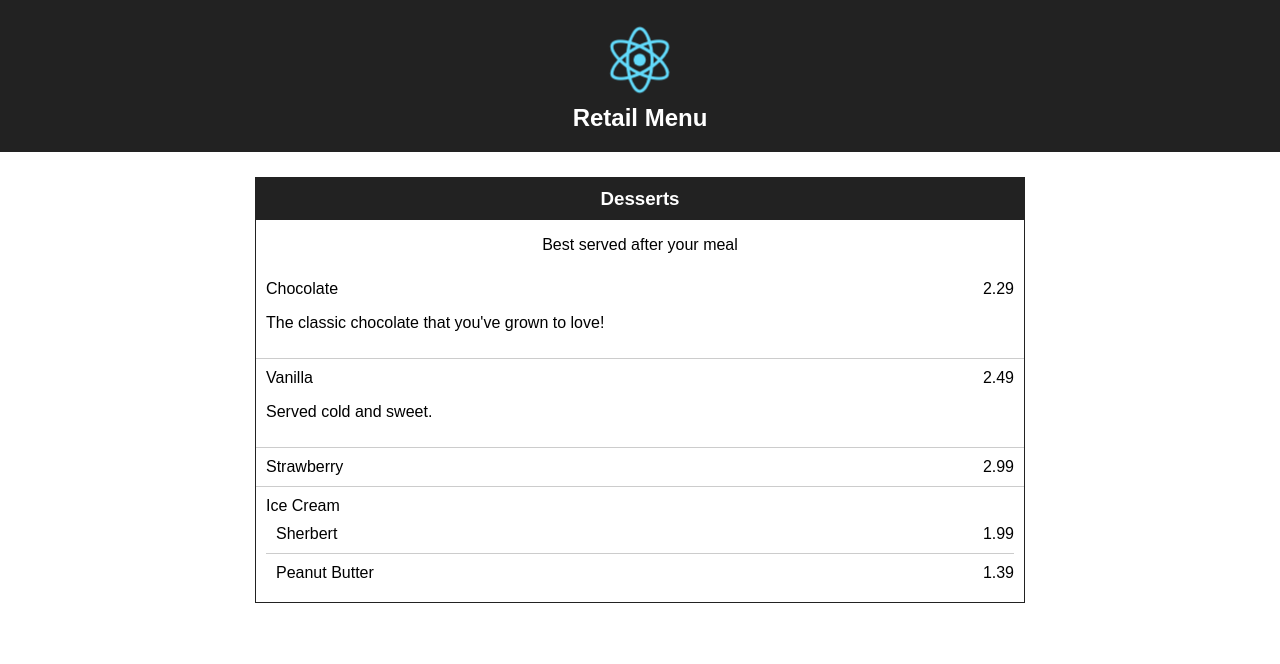
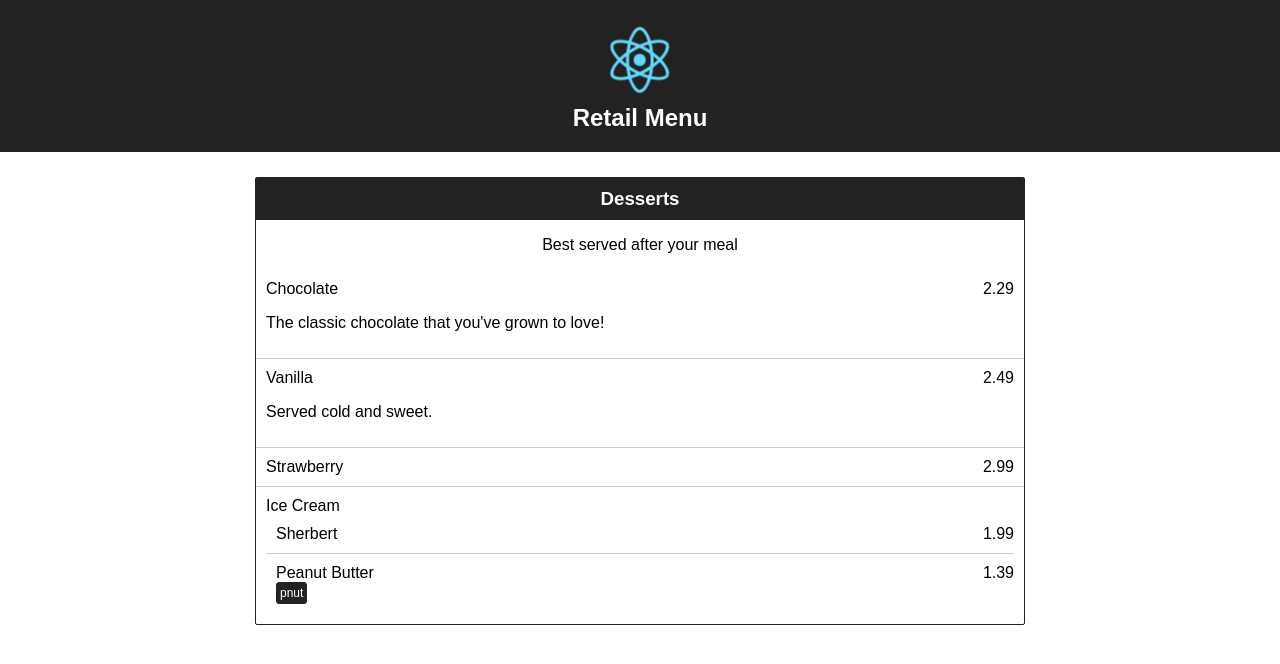
Before and after one commit to patrickcole/react-retail-menu, a React (Create React App) app in the folder editor/: page / in a window 1280 px wide. Shown: the top 664 px of the page. Built offline with nearby package versions, Linux system fonts and the light colour scheme.

Commit message:
Adds tags to retail menu items

```diff
--- a/editor/src/App.css
+++ b/editor/src/App.css
@@ -32,9 +32,10 @@
   width: 60vw;
   margin: 25px auto;
   border: 1px solid #222;
+  border-radius: 2px;
 }
 
-.retail-menu-category {
+.retail-menu__category {
 
   margin: 0;
   padding: 10px;
@@ -42,7 +43,7 @@
   color: #fff;
 }
 
-.retail-menu-items {
+.retail-menu__items {
 
   list-style-type: none;
   margin: 0;
@@ -50,31 +51,41 @@
   flex: 0 0 100%;
 }
 
-.retail-menu-item {
+.retail-menu__item {
   padding: 10px;
   display: flex;
   flex-wrap: wrap;
   border-bottom: 1px solid #ccc;
 }
 
-  .retail-menu-item:last-child {
+  .retail-menu__item:last-child {
 
     border-bottom-width: 0;
   }
 
-  .retail-menu-item .retail-menu-item {
+  .retail-menu__item .retail-menu__item {
 
     padding-right: 0;
   }
 
-.retail-menu-title {
+.retail-menu__title {
 
   flex: 1 1 60%;
   text-align: left;
 }
 
-.retail-menu-price {
+.retail-menu__price {
 
   flex: 1 1 40%;
   text-align: right;
 }
+
+.retail-menu__tag {
+
+  font-size: 12px;
+  padding: 3px;
+  border: 1px solid #222;
+  background-color: #222;
+  color: #fff;
+  border-radius: 3px;
+}
--- a/editor/src/App.js
+++ b/editor/src/App.js
@@ -22,7 +22,13 @@ class App extends Component {
             title: "Ice Cream",
             items: [
               { title: "Sherbert", price: "1.99" },
-              { title: "Peanut Butter", price: "1.39" }
+              {
+                title: "Peanut Butter",
+                price: "1.39",
+                tags: [
+                  { tag: "pnut", description: "Peanut Allergy" }
+                ]
+              }
             ]
           }
         ]
@@ -37,11 +43,7 @@ class App extends Component {
           <img src={logo} className="App-logo" alt="logo" />
           <h1 className="App-title">Retail Menu</h1>
         </header>
-        <RetailMenuCategory
-          title={ this.state.menu.title }
-          is_category={ this.state.menu.is_category }
-          description= { this.state.menu.description }
-          items={ this.state.menu.items } />
+        <RetailMenuCategory menu={ this.state.menu } />
       </div>
     );
   }
--- a/editor/src/RetailMenuCategory.js
+++ b/editor/src/RetailMenuCategory.js
@@ -4,27 +4,26 @@ import RetailMenuItem from './RetailMenuItem';
 export default class RetailMenuCategory extends Component {
 
   buildItems() {
-    return this.props.items.map( (item, index) => (
-      <RetailMenuItem key={index} item={item} />
-    ));
+
+    return this.props.menu.items.map( (item, index) => <RetailMenuItem key={index} item={item} /> );
   }
 
   render(){
 
     let categoryDescription;
 
-    if ( this.props.description ) {
+    if ( this.props.menu.description ) {
 
-      categoryDescription = <p>{ this.props.description }</p>;
+      categoryDescription = <p>{ this.props.menu.description }</p>;
     }
 
-    if ( this.props.is_category ){
+    if ( this.props.menu.is_category ){
 
       return (
         <div className="retail-menu">
-          <h3 className="retail-menu-category">{ this.props.title }</h3>
+          <h3 className="retail-menu__category">{ this.props.menu.title }</h3>
           { categoryDescription }
-          <ul className="retail-menu-items">
+          <ul className="retail-menu__items">
             { this.buildItems() }
           </ul>
         </div>
@@ -32,7 +31,7 @@ export default class RetailMenuCategory extends Component {
     } else {
 
       return (
-        <ul className="retail-menu-items">
+        <ul className="retail-menu__items">
           { this.buildItems() }
         </ul>
       )
--- a/editor/src/RetailMenuItem.js
+++ b/editor/src/RetailMenuItem.js
@@ -1,44 +1,49 @@
 import React, {Component} from 'react';
-
 import RetailMenuCategory from './RetailMenuCategory';
 
 export default class RetailMenuItem extends Component {
 
+  buildTags(tags) {
+
+    if ( tags ){
+
+      return tags.map( (item, index) => <span className="retail-menu__tag" key={index}>{item.tag}</span>)
+    } else {
+
+      return;
+    }
+  }
+
   buildItem() {
 
     let itemSubItems;
-    let itemCategoryTitle;
     let itemPrice;
     let itemDescription;
 
-    if ( this.props.item.is_category ){
-
-      itemCategoryTitle = this.props.item.title;
-    }
-
-    if ( this.props.item.items ){
-
-      itemSubItems = <RetailMenuCategory title={ itemCategoryTitle } items={ this.props.item.items } />
-    }
-
-    if ( this.props.item.description ){
+    if ( this.props.item.description ) {
 
       itemDescription = <p>{ this.props.item.description }</p>
     }
 
-    if ( this.props.item.price ){
+    if ( this.props.item.items ) {
 
-      itemPrice = <span className="retail-menu-price">{ this.props.item.price }</span>;
+      itemSubItems = <RetailMenuCategory menu={ this.props.item } />
+    }
+
+    if ( this.props.item.price ) {
+
+      itemPrice = <span className="retail-menu__price">{ this.props.item.price }</span>;
     }
 
     return (
-      <li className="retail-menu-item">
-        <span className="retail-menu-title">{ this.props.item.title }</span>
+      <li className="retail-menu__item">
+        <span className="retail-menu__title">{ this.props.item.title }</span>
         { itemPrice }
         { itemDescription }
+        { this.buildTags( this.props.item.tags ) }
         { itemSubItems }
       </li>
-    )
+    );
   }
 
   render(){
```
